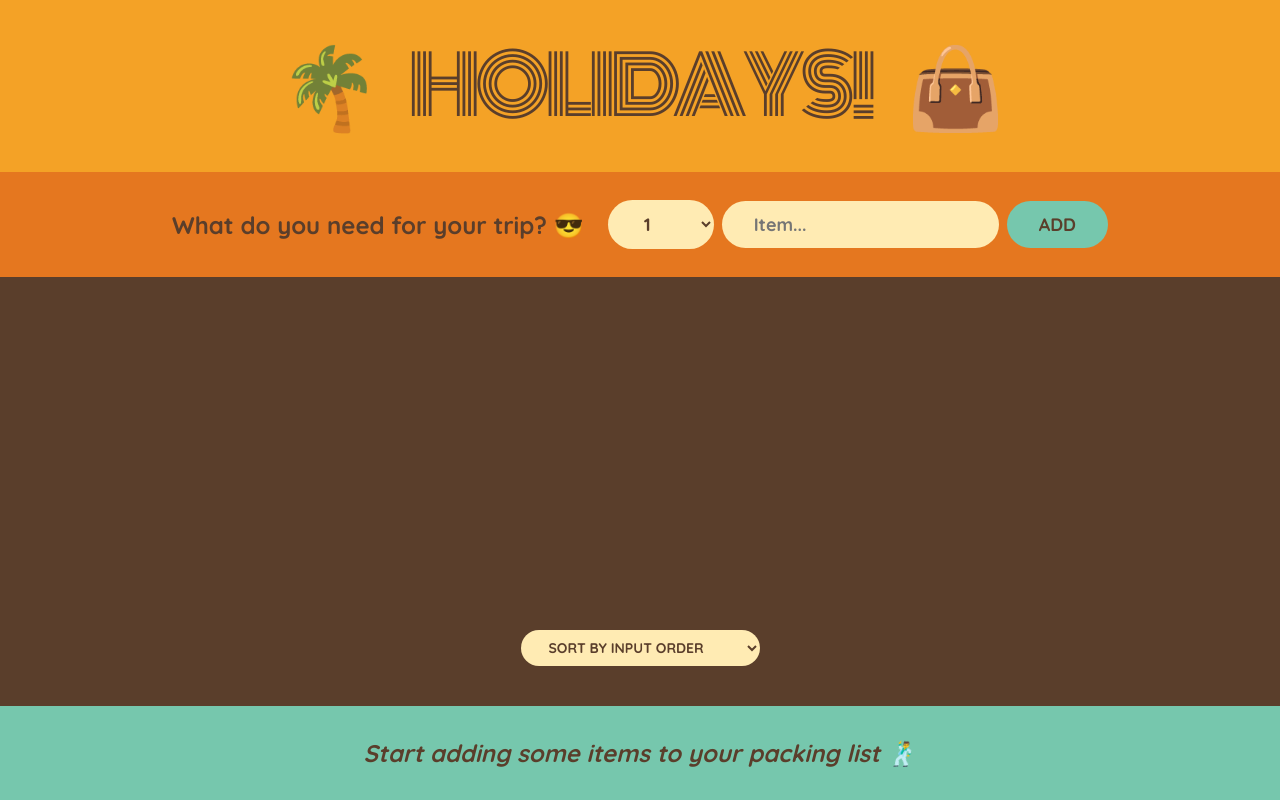
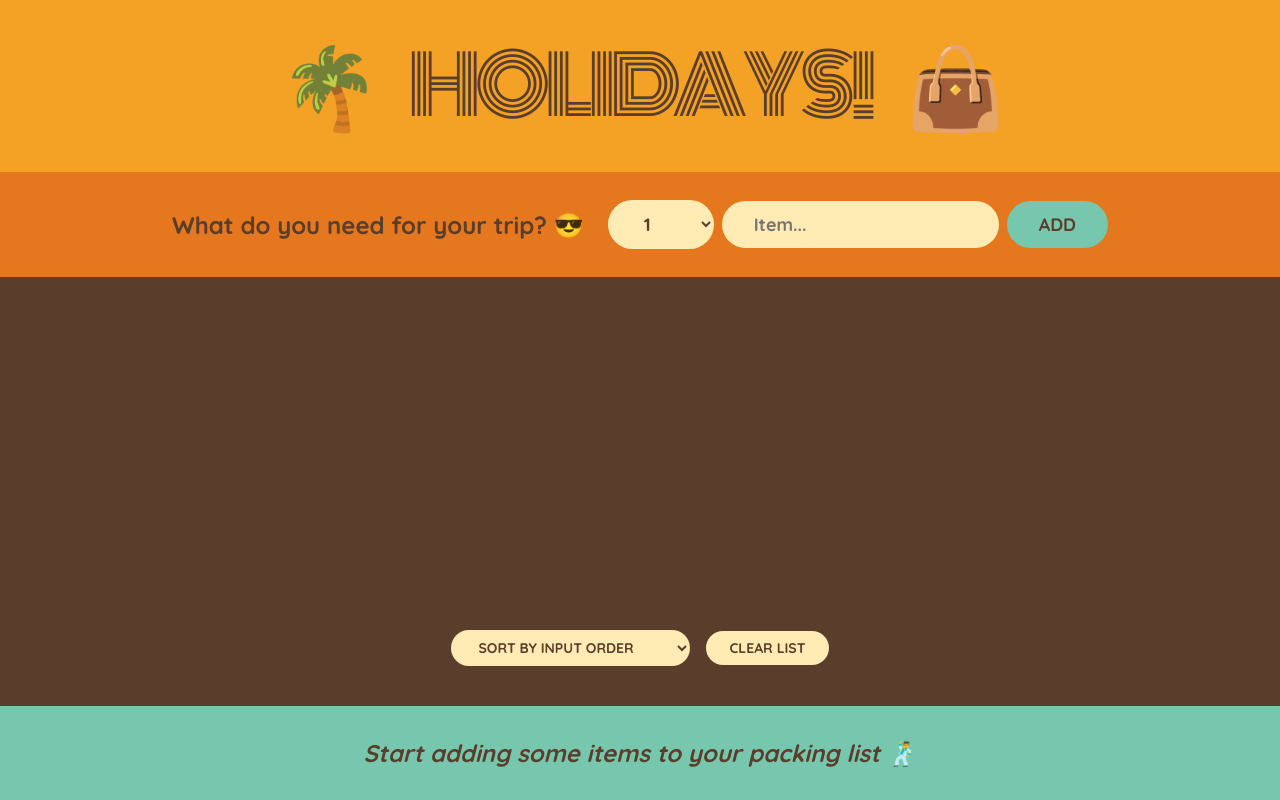
Before and after one commit to PatrykKonior/travel-list, a React (Create React App) app: page / in a window 1280 px wide. Built offline with nearby package versions, Linux system fonts and the light colour scheme.

Commit message:
Clear the list

```diff
--- a/src/App.js
+++ b/src/App.js
@@ -19,6 +19,13 @@
     );
   }
 
+  function handleClearList() {
+    const confirmed = window.confirm(
+      "Are you sure that you want to delate all items?"
+    );
+    if (confirmed) setItems([]);
+  }
+
   return (
     <div className="app">
       <Logo />
@@ -27,6 +34,7 @@
         items={items}
         onDeleteItem={handleDeleteItem}
         onToggleItem={handleToggleItem}
+        onClearList={handleClearList}
       />
       <Stats items={items} />
     </div>
@@ -75,7 +83,7 @@
   );
 }
 
-function PackingList({ items, onDeleteItem, onToggleItem }) {
+function PackingList({ items, onDeleteItem, onToggleItem, onClearList }) {
   const [sortBy, setSortBy] = useState("input");
 
   let sortedItems;
@@ -109,6 +117,7 @@
           <option value="description">Sort by description</option>
           <option value="packed">Sort by packed status</option>
         </select>
+        <button onClick={onClearList}>Clear list</button>
       </div>
     </div>
   );
```
